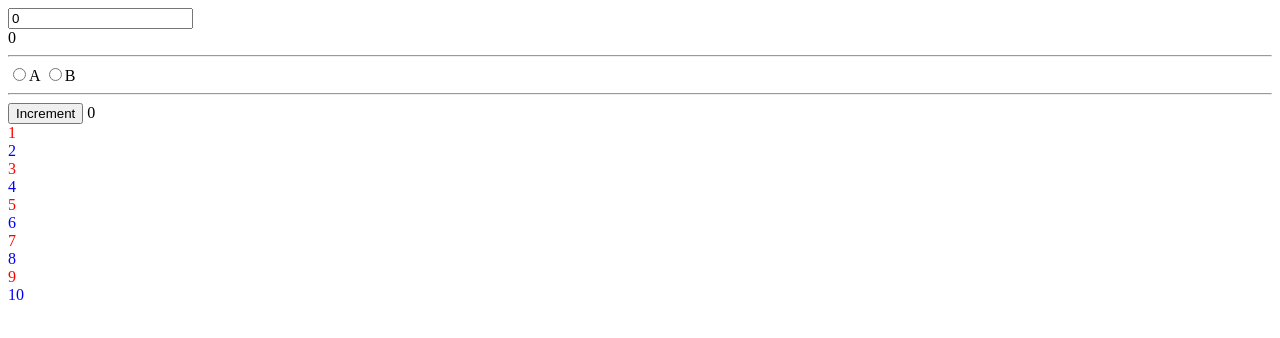
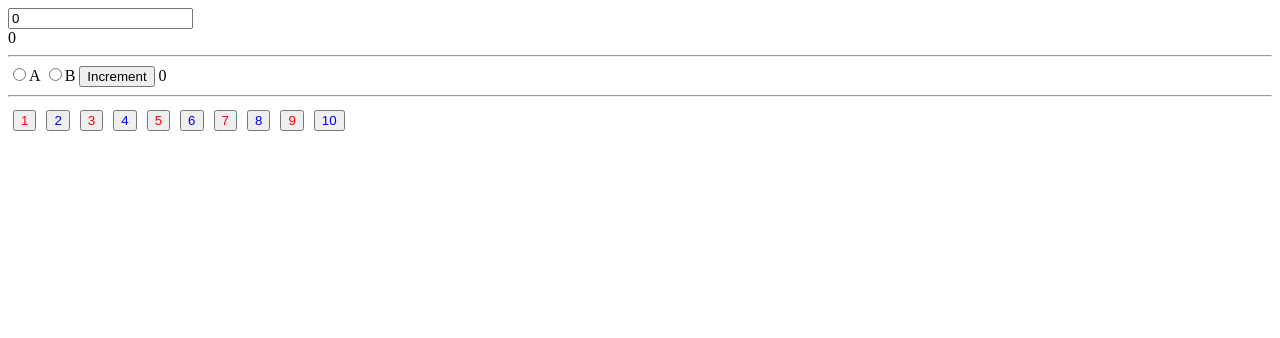
Before and after one commit to VikasKad/vue3-learning, a Vue app: page / in a window 1280 px wide. Shown: the top 338 px of the page. Built offline with nearby package versions, Linux system fonts and the light colour scheme.

Commit message:
child to parent communication introduction

```diff
--- a/src/App.vue
+++ b/src/App.vue
@@ -1,5 +1,5 @@
 <template>
-  <HelloWorld/>
+  <HelloWorld v-on:selected="printNumber"/>
 </template>
 
 <script>
@@ -9,9 +9,15 @@ export default {
   name: 'App',
   components: {
     HelloWorld
+  },
+  methods: {
+    printNumber(val){
+      console.log('print', val);
+    }
   }
 }
 </script>
 
 <style>
+
 </style>
--- a/src/components/HelloWorld.vue
+++ b/src/components/HelloWorld.vue
@@ -20,15 +20,21 @@
     <label for="b">B
     </label>
 
-    <hr>
     <button v-on:click="increment">Increment</button>
     {{ count }}
+    <hr>
+
     <div
     v-for="num in numbers"
     v-bind:key="num"
     v-bind:class="getClass(num)"
-    >
-      <span>{{ num }}</span>
+     style="display: inline;">
+
+    <button style="margin: 5px;"
+      v-on:click="click(num)">
+      <span v-bind:class="getClass(num)">{{ num }}</span>
+    </button>
+
   </div>
 </div>
 
@@ -70,6 +76,10 @@ export default {
       console.log('event',$event.target.value)
 
 
+    },
+    click(num){
+      console.log('num',num);
+      this.$emit('selected',num)
     }
   }
 
```
